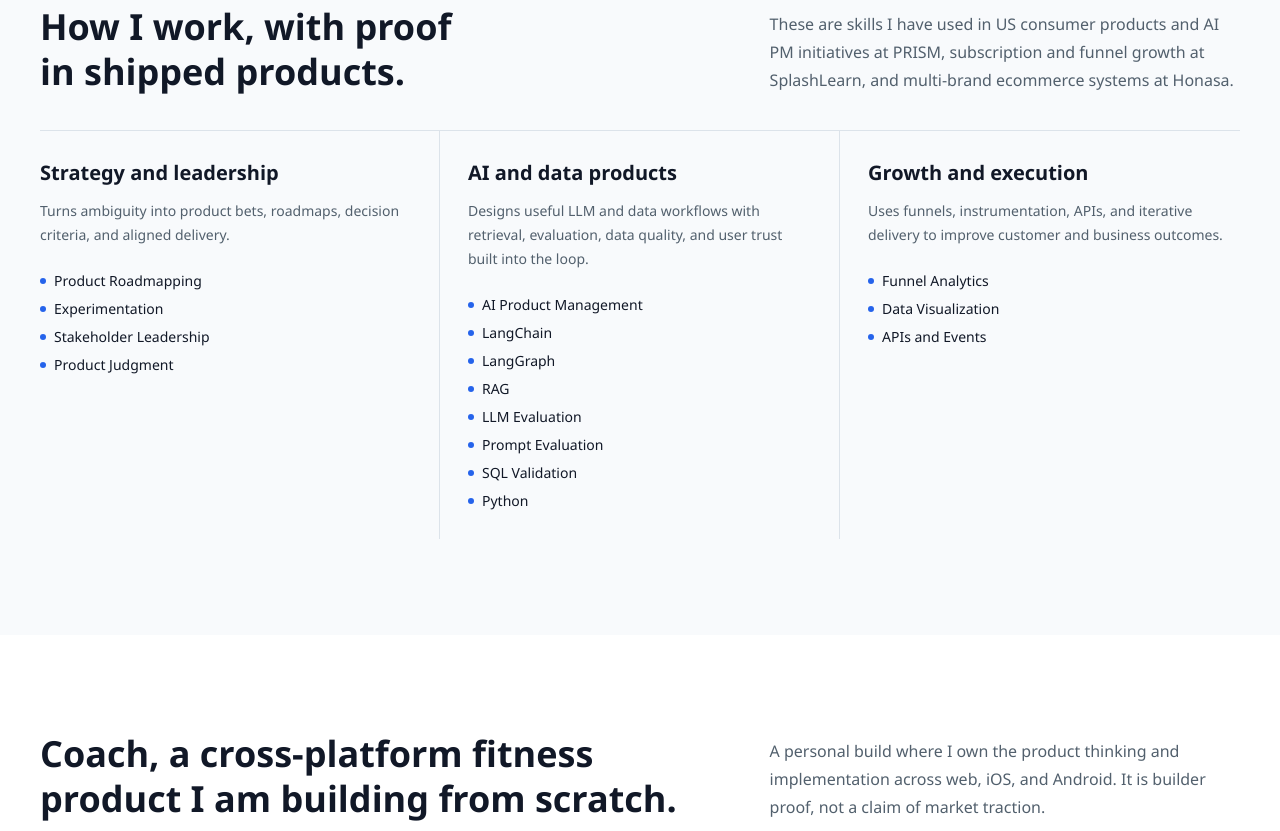
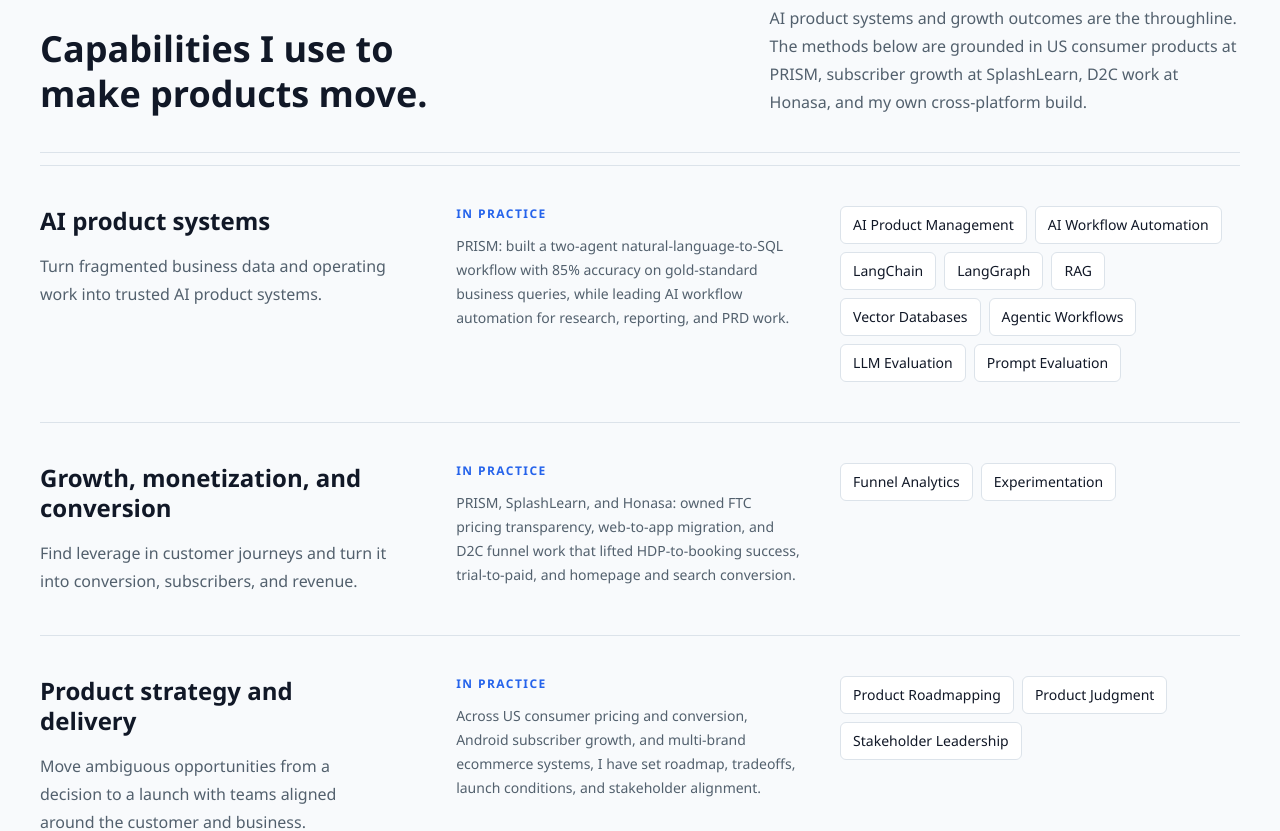
Before and after one commit to madhur0299/product-portfolio, a Next.js app: page / in a window 1280 px wide. Shown: the part 2940-3771 px from the top of the page. Built offline with nearby package versions, Linux system fonts and the light colour scheme.

Commit message:
Redesign skills as evidence map

```diff
--- a/src/app/page.tsx
+++ b/src/app/page.tsx
@@ -71,10 +71,29 @@ export default function Home() {
 
         <section id="skills" className="bg-background py-16 sm:py-24">
           <div className="mx-auto max-w-7xl px-5 sm:px-8 lg:px-10">
-            <div className="grid gap-6 border-b border-line pb-9 lg:grid-cols-[minmax(0,0.9fr)_minmax(20rem,0.6fr)] lg:items-end"><h2 className="max-w-2xl text-3xl font-semibold leading-tight text-balance sm:text-4xl">How I work, with proof in shipped products.</h2><p className="max-w-xl text-base leading-7 text-muted">These are skills I have used in US consumer products and AI PM initiatives at PRISM, subscription and funnel growth at SplashLearn, and multi-brand ecommerce systems at Honasa.</p></div>
-            <div className="grid md:grid-cols-3">
+            <div className="grid gap-6 border-b border-line pb-9 lg:grid-cols-[minmax(0,0.9fr)_minmax(20rem,0.6fr)] lg:items-end">
+              <h2 className="max-w-2xl text-3xl font-semibold leading-tight text-balance sm:text-4xl">Capabilities I use to make products move.</h2>
+              <p className="max-w-xl text-base leading-7 text-muted">AI product systems and growth outcomes are the throughline. The methods below are grounded in US consumer products at PRISM, subscriber growth at SplashLearn, D2C work at Honasa, and my own cross-platform build.</p>
+            </div>
+            <div className="mt-3 border-t border-line">
               {skillGroups.map((group) => (
-                <article key={group.title} className="border-b border-line py-7 md:border-b-0 md:px-7 md:first:pl-0 md:not-last:border-r md:last:pr-0"><h3 className="text-xl font-semibold">{group.title}</h3><p className="mt-3 text-sm leading-6 text-muted">{group.description}</p><ul className="mt-6 space-y-2 text-sm font-medium">{group.skills.map((skill) => <li key={skill} className="flex items-center gap-2"><span className="h-1.5 w-1.5 shrink-0 rounded-full bg-accent" aria-hidden="true" />{skill}</li>)}</ul></article>
+                <article key={group.title} className="grid gap-6 border-b border-line py-8 sm:py-10 lg:grid-cols-[minmax(14rem,0.62fr)_minmax(0,1.38fr)] lg:gap-16">
+                  <div>
+                    <h3 className="max-w-sm text-2xl font-semibold leading-tight">{group.title}</h3>
+                    <p className="mt-4 max-w-md text-base leading-7 text-muted">{group.outcome}</p>
+                  </div>
+                  <div className="grid gap-6 xl:grid-cols-[minmax(15rem,0.86fr)_minmax(0,1fr)] xl:gap-10">
+                    <div>
+                      <p className="text-xs font-semibold uppercase tracking-[0.12em] text-accent">In practice</p>
+                      <p className="mt-3 max-w-xl text-sm leading-6 text-muted">{group.evidence}</p>
+                    </div>
+                    <ul aria-label={`${group.title} skills`} className="flex flex-wrap content-start gap-2">
+                      {group.skills.map((skill) => (
+                        <li key={skill} className="rounded-md border border-line bg-surface px-3 py-2 text-sm font-medium text-foreground">{skill}</li>
+                      ))}
+                    </ul>
+                  </div>
+                </article>
               ))}
             </div>
           </div>
--- a/src/data/portfolio.ts
+++ b/src/data/portfolio.ts
@@ -150,7 +150,8 @@ export type ProfessionalExperience = {
 
 export type SkillGroup = {
   title: string;
-  description: string;
+  outcome: string;
+  evidence: string;
   skills: string[];
 };
 
@@ -206,19 +207,42 @@ export const resumeSkills = [
 
 export const skillGroups: SkillGroup[] = [
   {
-    title: "Strategy and leadership",
-    description: "Turns ambiguity into product bets, roadmaps, decision criteria, and aligned delivery.",
-    skills: ["Product Roadmapping", "Experimentation", "Stakeholder Leadership", "Product Judgment"],
+    title: "AI product systems",
+    outcome: "Turn fragmented business data and operating work into trusted AI product systems.",
+    evidence:
+      "PRISM: built a two-agent natural-language-to-SQL workflow with 85% accuracy on gold-standard business queries, while leading AI workflow automation for research, reporting, and PRD work.",
+    skills: [
+      "AI Product Management",
+      "AI Workflow Automation",
+      "LangChain",
+      "LangGraph",
+      "RAG",
+      "Vector Databases",
+      "Agentic Workflows",
+      "LLM Evaluation",
+      "Prompt Evaluation",
+    ],
   },
   {
-    title: "AI and data products",
-    description: "Designs useful LLM and data workflows with retrieval, evaluation, data quality, and user trust built into the loop.",
-    skills: ["AI Product Management", "LangChain", "LangGraph", "RAG", "LLM Evaluation", "Prompt Evaluation", "SQL Validation", "Python"],
+    title: "Growth, monetization, and conversion",
+    outcome: "Find leverage in customer journeys and turn it into conversion, subscribers, and revenue.",
+    evidence:
+      "PRISM, SplashLearn, and Honasa: owned FTC pricing transparency, web-to-app migration, and D2C funnel work that lifted HDP-to-booking success, trial-to-paid, and homepage and search conversion.",
+    skills: ["Funnel Analytics", "Experimentation"],
   },
   {
-    title: "Growth and execution",
-    description: "Uses funnels, instrumentation, APIs, and iterative delivery to improve customer and business outcomes.",
-    skills: ["Funnel Analytics", "Data Visualization", "APIs and Events"],
+    title: "Product strategy and delivery",
+    outcome: "Move ambiguous opportunities from a decision to a launch with teams aligned around the customer and business.",
+    evidence:
+      "Across US consumer pricing and conversion, Android subscriber growth, and multi-brand ecommerce systems, I have set roadmap, tradeoffs, launch conditions, and stakeholder alignment.",
+    skills: ["Product Roadmapping", "Product Judgment", "Stakeholder Leadership"],
+  },
+  {
+    title: "Data fluency and technical collaboration",
+    outcome: "Work fluently with the systems, instrumentation, and analysis that make product decisions defensible.",
+    evidence:
+      "PRISM analytics, growth funnels, and Coach: combine data quality, product telemetry, APIs, and hands-on build collaboration to move from insight to a working experience.",
+    skills: ["SQL and Data Analytics", "SQL Validation", "Python", "Data Visualization", "APIs and Events"],
   },
 ];
 
```
